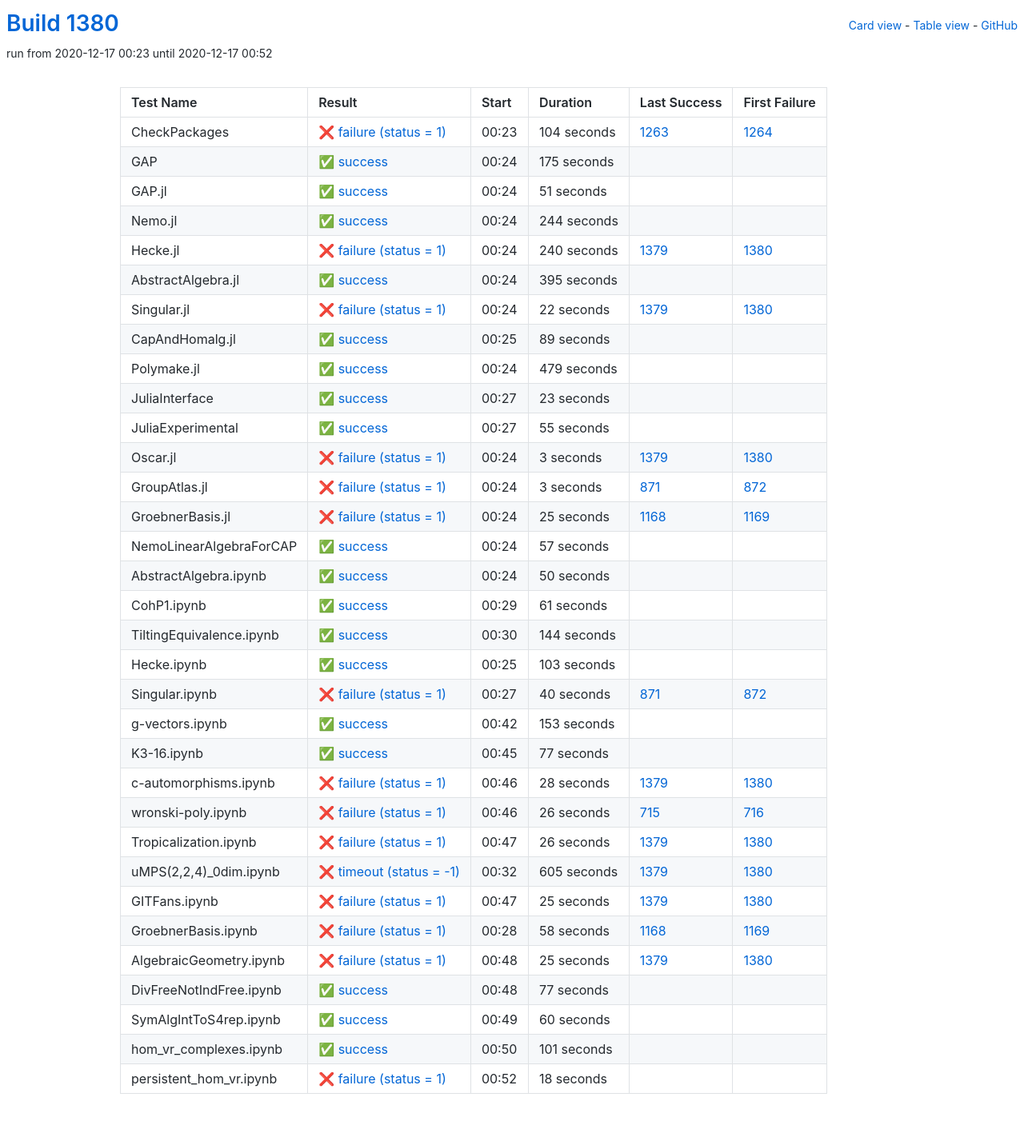
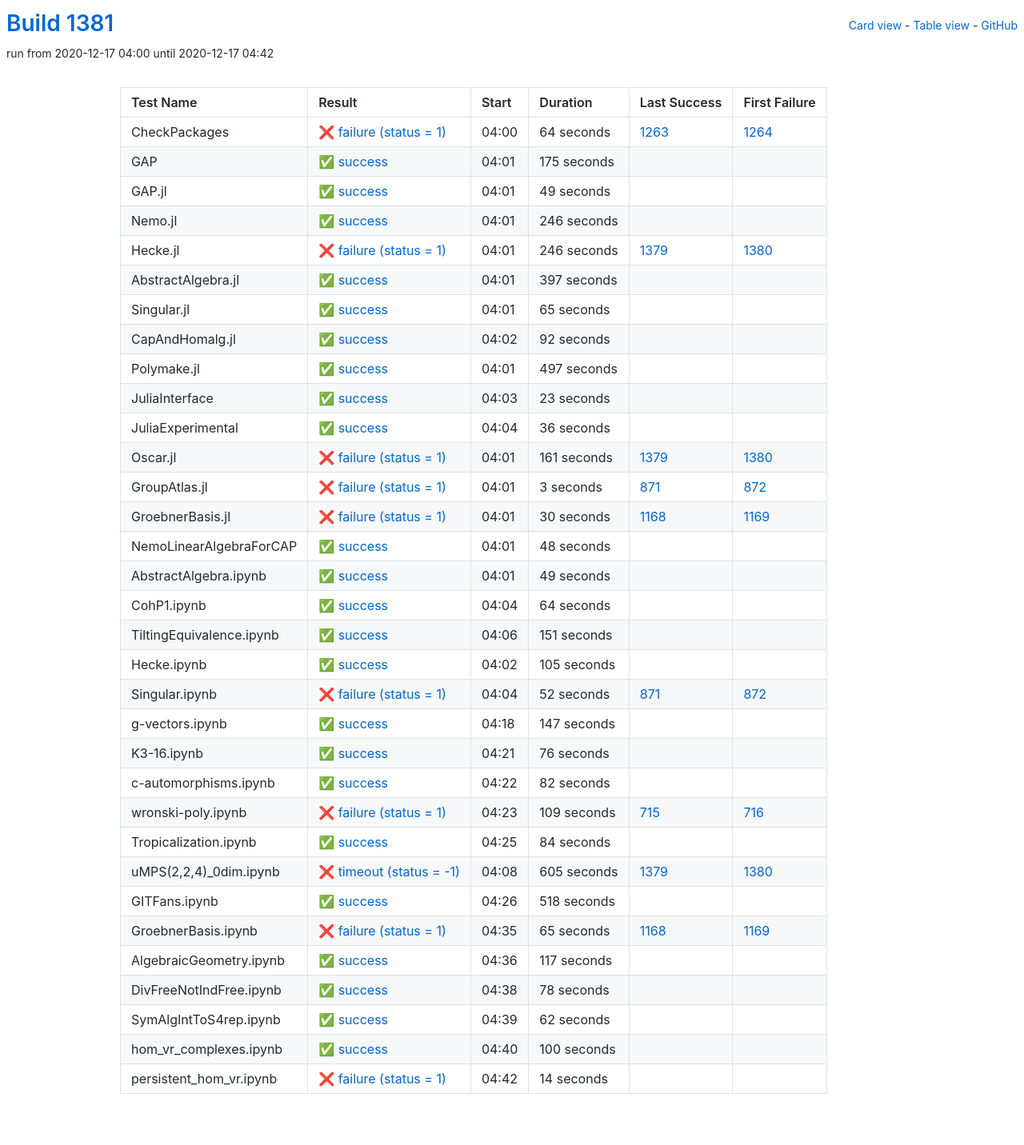
Before and after one commit to oscar-system/oscar-ci-status-stable, a Jekyll site: the page built from table.html, in a window 1280 px wide. Shown: the whole page at 80% size. Built offline with Jekyll 4.4.1, drawn with Linux system fonts in a browser that asks for light colours.

Commit message:
Build #1381

```diff
--- a/_data/ci.yml
+++ b/_data/ci.yml
@@ -1,6 +1,6 @@
 ---
-build: 1380
-build_url: https://oscarci.mathematik.uni-kl.de/job/oscar-stable/1380/
+build: 1381
+build_url: https://oscarci.mathematik.uni-kl.de/job/oscar-stable/1381/
 job: oscar-stable
 organization: oscar-system
 repo: oscar-ci-status-stable
@@ -8,20 +8,20 @@ repourl: https://github.com/oscar-system/oscar-ci-status-stable
 tests:
 - name: CheckPackages
   id: checkpackages
-  log: https://oscarci.mathematik.uni-kl.de/job/oscar-stable/1380/artifact/logs/build-1380/CheckPackages.log
-  start: 2020-12-17 00:23
+  log: https://oscarci.mathematik.uni-kl.de/job/oscar-stable/1381/artifact/logs/build-1381/CheckPackages.log
+  start: 2020-12-17 04:00
   success: false
   exitcode: 1
   status: failure
-  duration: 104
+  duration: 64
   last_success: 1263
   last_success_url: https://oscarci.mathematik.uni-kl.de/job/oscar-stable/1263/
   first_failure: 1264
   first_failure_url: https://oscarci.mathematik.uni-kl.de/job/oscar-stable/1264/
 - name: GAP
   id: gap
-  log: https://oscarci.mathematik.uni-kl.de/job/oscar-stable/1380/artifact/logs/build-1380/GAP.log
-  start: 2020-12-17 00:24
+  log: https://oscarci.mathematik.uni-kl.de/job/oscar-stable/1381/artifact/logs/build-1381/GAP.log
+  start: 2020-12-17 04:01
   success: true
   exitcode: 0
   status: success
@@ -32,92 +32,92 @@ tests:
   first_failure_url:
 - name: GAP.jl
   id: gap-jl
-  log: https://oscarci.mathematik.uni-kl.de/job/oscar-stable/1380/artifact/logs/build-1380/GAP.jl.log
-  start: 2020-12-17 00:24
+  log: https://oscarci.mathematik.uni-kl.de/job/oscar-stable/1381/artifact/logs/build-1381/GAP.jl.log
+  start: 2020-12-17 04:01
   success: true
   exitcode: 0
   status: success
-  duration: 51
+  duration: 49
   last_success: false
   last_success_url:
   first_failure: false
   first_failure_url:
 - name: Nemo.jl
   id: nemo-jl
-  log: https://oscarci.mathematik.uni-kl.de/job/oscar-stable/1380/artifact/logs/build-1380/Nemo.jl.log
-  start: 2020-12-17 00:24
+  log: https://oscarci.mathematik.uni-kl.de/job/oscar-stable/1381/artifact/logs/build-1381/Nemo.jl.log
+  start: 2020-12-17 04:01
   success: true
   exitcode: 0
   status: success
-  duration: 244
+  duration: 246
   last_success: false
   last_success_url:
   first_failure: false
   first_failure_url:
 - name: Hecke.jl
   id: hecke-jl
-  log: https://oscarci.mathematik.uni-kl.de/job/oscar-stable/1380/artifact/logs/build-1380/Hecke.jl.log
-  start: 2020-12-17 00:24
+  log: https://oscarci.mathematik.uni-kl.de/job/oscar-stable/1381/artifact/logs/build-1381/Hecke.jl.log
+  start: 2020-12-17 04:01
   success: false
   exitcode: 1
   status: failure
-  duration: 240
+  duration: 246
   last_success: 1379
   last_success_url: https://oscarci.mathematik.uni-kl.de/job/oscar-stable/1379/
   first_failure: 1380
   first_failure_url: https://oscarci.mathematik.uni-kl.de/job/oscar-stable/1380/
 - name: AbstractAlgebra.jl
   id: abstractalgebra-jl
-  log: https://oscarci.mathematik.uni-kl.de/job/oscar-stable/1380/artifact/logs/build-1380/AbstractAlgebra.jl.log
-  start: 2020-12-17 00:24
+  log: https://oscarci.mathematik.uni-kl.de/job/oscar-stable/1381/artifact/logs/build-1381/AbstractAlgebra.jl.log
+  start: 2020-12-17 04:01
   success: true
   exitcode: 0
   status: success
-  duration: 395
+  duration: 397
   last_success: false
   last_success_url:
   first_failure: false
   first_failure_url:
 - name: Singular.jl
   id: singular-jl
-  log: https://oscarci.mathematik.uni-kl.de/job/oscar-stable/1380/artifact/logs/build-1380/Singular.jl.log
-  start: 2020-12-17 00:24
-  success: false
-  exitcode: 1
-  status: failure
-  duration: 22
-  last_success: 1379
-  last_success_url: https://oscarci.mathematik.uni-kl.de/job/oscar-stable/1379/
-  first_failure: 1380
-  first_failure_url: https://oscarci.mathematik.uni-kl.de/job/oscar-stable/1380/
-- name: CapAndHomalg.jl
-  id: capandhomalg-jl
-  log: https://oscarci.mathematik.uni-kl.de/job/oscar-stable/1380/artifact/logs/build-1380/CapAndHomalg.jl.log
-  start: 2020-12-17 00:25
+  log: https://oscarci.mathematik.uni-kl.de/job/oscar-stable/1381/artifact/logs/build-1381/Singular.jl.log
+  start: 2020-12-17 04:01
   success: true
   exitcode: 0
   status: success
-  duration: 89
+  duration: 65
+  last_success: false
+  last_success_url:
+  first_failure: false
+  first_failure_url:
+- name: CapAndHomalg.jl
+  id: capandhomalg-jl
+  log: https://oscarci.mathematik.uni-kl.de/job/oscar-stable/1381/artifact/logs/build-1381/CapAndHomalg.jl.log
+  start: 2020-12-17 04:02
+  success: true
+  exitcode: 0
+  status: success
+  duration: 92
   last_success: false
   last_success_url:
   first_failure: false
   first_failure_url:
 - name: Polymake.jl
   id: polymake-jl
-  log: https://oscarci.mathematik.uni-kl.de/job/oscar-stable/1380/artifact/logs/build-1380/Polymake.jl.log
-  start: 2020-12-17 00:24
+  log: https://oscarci.mathematik.uni-kl.de/job/oscar-stable/1381/artifact/logs/build-1381/Polymake.jl.log
+  start: 2020-12-17 04:01
   success: true
   exitcode: 0
   status: success
-  duration: 479
+  duration: 497
   last_success: false
   last_success_url:
   first_failure: false
   first_failure_url:
 - name: JuliaInterface
   id: juliainterface
-  log: https://oscarci.mathematik.uni-kl.de/job/oscar-stable/1380/artifact/logs/build-1380/JuliaInterface.log
-  start: 2020-12-17 00:27
+  log: https://oscarci.mathematik.uni-kl.de/job/oscar-stable/1381/artifact/logs/build-1381/JuliaInterface.log
+  start: 2020-12-17 04:03
   success: true
   exitcode: 0
   status: success
@@ -128,32 +128,32 @@ tests:
   first_failure_url:
 - name: JuliaExperimental
   id: juliaexperimental
-  log: https://oscarci.mathematik.uni-kl.de/job/oscar-stable/1380/artifact/logs/build-1380/JuliaExperimental.log
-  start: 2020-12-17 00:27
+  log: https://oscarci.mathematik.uni-kl.de/job/oscar-stable/1381/artifact/logs/build-1381/JuliaExperimental.log
+  start: 2020-12-17 04:04
   success: true
   exitcode: 0
   status: success
-  duration: 55
+  duration: 36
   last_success: false
   last_success_url:
   first_failure: false
   first_failure_url:
 - name: Oscar.jl
   id: oscar-jl
-  log: https://oscarci.mathematik.uni-kl.de/job/oscar-stable/1380/artifact/logs/build-1380/Oscar.jl.log
-  start: 2020-12-17 00:24
+  log: https://oscarci.mathematik.uni-kl.de/job/oscar-stable/1381/artifact/logs/build-1381/Oscar.jl.log
+  start: 2020-12-17 04:01
   success: false
   exitcode: 1
   status: failure
-  duration: 3
+  duration: 161
   last_success: 1379
   last_success_url: https://oscarci.mathematik.uni-kl.de/job/oscar-stable/1379/
   first_failure: 1380
   first_failure_url: https://oscarci.mathematik.uni-kl.de/job/oscar-stable/1380/
 - name: GroupAtlas.jl
   id: groupatlas-jl
-  log: https://oscarci.mathematik.uni-kl.de/job/oscar-stable/1380/artifact/logs/build-1380/GroupAtlas.jl.log
-  start: 2020-12-17 00:24
+  log: https://oscarci.mathematik.uni-kl.de/job/oscar-stable/1381/artifact/logs/build-1381/GroupAtlas.jl.log
+  start: 2020-12-17 04:01
   success: false
   exitcode: 1
   status: failure
@@ -164,152 +164,152 @@ tests:
   first_failure_url: https://oscarci.mathematik.uni-kl.de/job/oscar-stable/872/
 - name: GroebnerBasis.jl
   id: groebnerbasis-jl
-  log: https://oscarci.mathematik.uni-kl.de/job/oscar-stable/1380/artifact/logs/build-1380/GroebnerBasis.jl.log
-  start: 2020-12-17 00:24
+  log: https://oscarci.mathematik.uni-kl.de/job/oscar-stable/1381/artifact/logs/build-1381/GroebnerBasis.jl.log
+  start: 2020-12-17 04:01
   success: false
   exitcode: 1
   status: failure
-  duration: 25
+  duration: 30
   last_success: 1168
   last_success_url: https://oscarci.mathematik.uni-kl.de/job/oscar-stable/1168/
   first_failure: 1169
   first_failure_url: https://oscarci.mathematik.uni-kl.de/job/oscar-stable/1169/
 - name: NemoLinearAlgebraForCAP
   id: nemolinearalgebraforcap
-  log: https://oscarci.mathematik.uni-kl.de/job/oscar-stable/1380/artifact/logs/build-1380/NemoLinearAlgebraForCAP.log
-  start: 2020-12-17 00:24
+  log: https://oscarci.mathematik.uni-kl.de/job/oscar-stable/1381/artifact/logs/build-1381/NemoLinearAlgebraForCAP.log
+  start: 2020-12-17 04:01
   success: true
   exitcode: 0
   status: success
-  duration: 57
+  duration: 48
   last_success: false
   last_success_url:
   first_failure: false
   first_failure_url:
 - name: AbstractAlgebra.ipynb
   id: abstractalgebra-ipynb
-  log: https://oscarci.mathematik.uni-kl.de/job/oscar-stable/1380/artifact/logs/build-1380/AbstractAlgebra.ipynb.log
-  start: 2020-12-17 00:24
+  log: https://oscarci.mathematik.uni-kl.de/job/oscar-stable/1381/artifact/logs/build-1381/AbstractAlgebra.ipynb.log
+  start: 2020-12-17 04:01
   success: true
   exitcode: 0
   status: success
-  duration: 50
+  duration: 49
   last_success: false
   last_success_url:
   first_failure: false
   first_failure_url:
 - name: CohP1.ipynb
   id: cohp1-ipynb
-  log: https://oscarci.mathematik.uni-kl.de/job/oscar-stable/1380/artifact/logs/build-1380/CohP1.ipynb.log
-  start: 2020-12-17 00:29
+  log: https://oscarci.mathematik.uni-kl.de/job/oscar-stable/1381/artifact/logs/build-1381/CohP1.ipynb.log
+  start: 2020-12-17 04:04
   success: true
   exitcode: 0
   status: success
-  duration: 61
+  duration: 64
   last_success: false
   last_success_url:
   first_failure: false
   first_failure_url:
 - name: TiltingEquivalence.ipynb
   id: tiltingequivalence-ipynb
-  log: https://oscarci.mathematik.uni-kl.de/job/oscar-stable/1380/artifact/logs/build-1380/TiltingEquivalence.ipynb.log
-  start: 2020-12-17 00:30
+  log: https://oscarci.mathematik.uni-kl.de/job/oscar-stable/1381/artifact/logs/build-1381/TiltingEquivalence.ipynb.log
+  start: 2020-12-17 04:06
   success: true
   exitcode: 0
   status: success
-  duration: 144
+  duration: 151
   last_success: false
   last_success_url:
   first_failure: false
   first_failure_url:
 - name: Hecke.ipynb
   id: hecke-ipynb
-  log: https://oscarci.mathematik.uni-kl.de/job/oscar-stable/1380/artifact/logs/build-1380/Hecke.ipynb.log
-  start: 2020-12-17 00:25
+  log: https://oscarci.mathematik.uni-kl.de/job/oscar-stable/1381/artifact/logs/build-1381/Hecke.ipynb.log
+  start: 2020-12-17 04:02
   success: true
   exitcode: 0
   status: success
-  duration: 103
+  duration: 105
   last_success: false
   last_success_url:
   first_failure: false
   first_failure_url:
 - name: Singular.ipynb
   id: singular-ipynb
-  log: https://oscarci.mathematik.uni-kl.de/job/oscar-stable/1380/artifact/logs/build-1380/Singular.ipynb.log
-  start: 2020-12-17 00:27
+  log: https://oscarci.mathematik.uni-kl.de/job/oscar-stable/1381/artifact/logs/build-1381/Singular.ipynb.log
+  start: 2020-12-17 04:04
   success: false
   exitcode: 1
   status: failure
-  duration: 40
+  duration: 52
   last_success: 871
   last_success_url: https://oscarci.mathematik.uni-kl.de/job/oscar-stable/871/
   first_failure: 872
   first_failure_url: https://oscarci.mathematik.uni-kl.de/job/oscar-stable/872/
 - name: g-vectors.ipynb
   id: g-vectors-ipynb
-  log: https://oscarci.mathematik.uni-kl.de/job/oscar-stable/1380/artifact/logs/build-1380/g-vectors.ipynb.log
-  start: 2020-12-17 00:42
+  log: https://oscarci.mathematik.uni-kl.de/job/oscar-stable/1381/artifact/logs/build-1381/g-vectors.ipynb.log
+  start: 2020-12-17 04:18
   success: true
   exitcode: 0
   status: success
-  duration: 153
+  duration: 147
   last_success: false
   last_success_url:
   first_failure: false
   first_failure_url:
 - name: K3-16.ipynb
   id: k3-16-ipynb
-  log: https://oscarci.mathematik.uni-kl.de/job/oscar-stable/1380/artifact/logs/build-1380/K3-16.ipynb.log
-  start: 2020-12-17 00:45
+  log: https://oscarci.mathematik.uni-kl.de/job/oscar-stable/1381/artifact/logs/build-1381/K3-16.ipynb.log
+  start: 2020-12-17 04:21
   success: true
   exitcode: 0
   status: success
-  duration: 77
+  duration: 76
   last_success: false
   last_success_url:
   first_failure: false
   first_failure_url:
 - name: c-automorphisms.ipynb
   id: c-automorphisms-ipynb
-  log: https://oscarci.mathematik.uni-kl.de/job/oscar-stable/1380/artifact/logs/build-1380/c-automorphisms.ipynb.log
-  start: 2020-12-17 00:46
+  log: https://oscarci.mathematik.uni-kl.de/job/oscar-stable/1381/artifact/logs/build-1381/c-automorphisms.ipynb.log
+  start: 2020-12-17 04:22
+  success: true
+  exitcode: 0
+  status: success
+  duration: 82
+  last_success: false
+  last_success_url:
+  first_failure: false
+  first_failure_url:
+- name: wronski-poly.ipynb
+  id: wronski-poly-ipynb
+  log: https://oscarci.mathematik.uni-kl.de/job/oscar-stable/1381/artifact/logs/build-1381/wronski-poly.ipynb.log
+  start: 2020-12-17 04:23
   success: false
   exitcode: 1
   status: failure
-  duration: 28
-  last_success: 1379
-  last_success_url: https://oscarci.mathematik.uni-kl.de/job/oscar-stable/1379/
-  first_failure: 1380
-  first_failure_url: https://oscarci.mathematik.uni-kl.de/job/oscar-stable/1380/
-- name: wronski-poly.ipynb
-  id: wronski-poly-ipynb
-  log: https://oscarci.mathematik.uni-kl.de/job/oscar-stable/1380/artifact/logs/build-1380/wronski-poly.ipynb.log
-  start: 2020-12-17 00:46
-  success: false
-  exitcode: 1
-  status: failure
-  duration: 26
+  duration: 109
   last_success: 715
   last_success_url: https://oscarci.mathematik.uni-kl.de/job/oscar-stable/715/
   first_failure: 716
   first_failure_url: https://oscarci.mathematik.uni-kl.de/job/oscar-stable/716/
 - name: Tropicalization.ipynb
   id: tropicalization-ipynb
-  log: https://oscarci.mathematik.uni-kl.de/job/oscar-stable/1380/artifact/logs/build-1380/Tropicalization.ipynb.log
-  start: 2020-12-17 00:47
-  success: false
-  exitcode: 1
-  status: failure
-  duration: 26
-  last_success: 1379
-  last_success_url: https://oscarci.mathematik.uni-kl.de/job/oscar-stable/1379/
-  first_failure: 1380
-  first_failure_url: https://oscarci.mathematik.uni-kl.de/job/oscar-stable/1380/
+  log: https://oscarci.mathematik.uni-kl.de/job/oscar-stable/1381/artifact/logs/build-1381/Tropicalization.ipynb.log
+  start: 2020-12-17 04:25
+  success: true
+  exitcode: 0
+  status: success
+  duration: 84
+  last_success: false
+  last_success_url:
+  first_failure: false
+  first_failure_url:
 - name: uMPS(2,2,4)_0dim.ipynb
   id: umps-2-2-4-0dim-ipynb
-  log: https://oscarci.mathematik.uni-kl.de/job/oscar-stable/1380/artifact/logs/build-1380/uMPS-2-2-4-_0dim.ipynb.log
-  start: 2020-12-17 00:32
+  log: https://oscarci.mathematik.uni-kl.de/job/oscar-stable/1381/artifact/logs/build-1381/uMPS-2-2-4-_0dim.ipynb.log
+  start: 2020-12-17 04:08
   success: false
   exitcode: -1
   status: timeout
@@ -320,84 +320,84 @@ tests:
   first_failure_url: https://oscarci.mathematik.uni-kl.de/job/oscar-stable/1380/
 - name: GITFans.ipynb
   id: gitfans-ipynb
-  log: https://oscarci.mathematik.uni-kl.de/job/oscar-stable/1380/artifact/logs/build-1380/GITFans.ipynb.log
-  start: 2020-12-17 00:47
+  log: https://oscarci.mathematik.uni-kl.de/job/oscar-stable/1381/artifact/logs/build-1381/GITFans.ipynb.log
+  start: 2020-12-17 04:26
+  success: true
+  exitcode: 0
+  status: success
+  duration: 518
+  last_success: false
+  last_success_url:
+  first_failure: false
+  first_failure_url:
+- name: GroebnerBasis.ipynb
+  id: groebnerbasis-ipynb
+  log: https://oscarci.mathematik.uni-kl.de/job/oscar-stable/1381/artifact/logs/build-1381/GroebnerBasis.ipynb.log
+  start: 2020-12-17 04:35
   success: false
   exitcode: 1
   status: failure
-  duration: 25
-  last_success: 1379
-  last_success_url: https://oscarci.mathematik.uni-kl.de/job/oscar-stable/1379/
-  first_failure: 1380
-  first_failure_url: https://oscarci.mathematik.uni-kl.de/job/oscar-stable/1380/
-- name: GroebnerBasis.ipynb
-  id: groebnerbasis-ipynb
-  log: https://oscarci.mathematik.uni-kl.de/job/oscar-stable/1380/artifact/logs/build-1380/GroebnerBasis.ipynb.log
-  start: 2020-12-17 00:28
-  success: false
-  exitcode: 1
-  status: failure
-  duration: 58
+  duration: 65
   last_success: 1168
   last_success_url: https://oscarci.mathematik.uni-kl.de/job/oscar-stable/1168/
   first_failure: 1169
   first_failure_url: https://oscarci.mathematik.uni-kl.de/job/oscar-stable/1169/
 - name: AlgebraicGeometry.ipynb
   id: algebraicgeometry-ipynb
-  log: https://oscarci.mathematik.uni-kl.de/job/oscar-stable/1380/artifact/logs/build-1380/AlgebraicGeometry.ipynb.log
-  start: 2020-12-17 00:48
-  success: false
-  exitcode: 1
-  status: failure
-  duration: 25
-  last_success: 1379
-  last_success_url: https://oscarci.mathematik.uni-kl.de/job/oscar-stable/1379/
-  first_failure: 1380
-  first_failure_url: https://oscarci.mathematik.uni-kl.de/job/oscar-stable/1380/
-- name: DivFreeNotIndFree.ipynb
-  id: divfreenotindfree-ipynb
-  log: https://oscarci.mathematik.uni-kl.de/job/oscar-stable/1380/artifact/logs/build-1380/DivFreeNotIndFree.ipynb.log
-  start: 2020-12-17 00:48
+  log: https://oscarci.mathematik.uni-kl.de/job/oscar-stable/1381/artifact/logs/build-1381/AlgebraicGeometry.ipynb.log
+  start: 2020-12-17 04:36
   success: true
   exitcode: 0
   status: success
-  duration: 77
+  duration: 117
+  last_success: false
+  last_success_url:
+  first_failure: false
+  first_failure_url:
+- name: DivFreeNotIndFree.ipynb
+  id: divfreenotindfree-ipynb
+  log: https://oscarci.mathematik.uni-kl.de/job/oscar-stable/1381/artifact/logs/build-1381/DivFreeNotIndFree.ipynb.log
+  start: 2020-12-17 04:38
+  success: true
+  exitcode: 0
+  status: success
+  duration: 78
   last_success: false
   last_success_url:
   first_failure: false
   first_failure_url:
 - name: SymAlgIntToS4rep.ipynb
   id: symalginttos4rep-ipynb
-  log: https://oscarci.mathematik.uni-kl.de/job/oscar-stable/1380/artifact/logs/build-1380/SymAlgIntToS4rep.ipynb.log
-  start: 2020-12-17 00:49
+  log: https://oscarci.mathematik.uni-kl.de/job/oscar-stable/1381/artifact/logs/build-1381/SymAlgIntToS4rep.ipynb.log
+  start: 2020-12-17 04:39
   success: true
   exitcode: 0
   status: success
-  duration: 60
+  duration: 62
   last_success: false
   last_success_url:
   first_failure: false
   first_failure_url:
 - name: hom_vr_complexes.ipynb
   id: hom-vr-complexes-ipynb
-  log: https://oscarci.mathematik.uni-kl.de/job/oscar-stable/1380/artifact/logs/build-1380/hom_vr_complexes.ipynb.log
-  start: 2020-12-17 00:50
+  log: https://oscarci.mathematik.uni-kl.de/job/oscar-stable/1381/artifact/logs/build-1381/hom_vr_complexes.ipynb.log
+  start: 2020-12-17 04:40
   success: true
   exitcode: 0
   status: success
-  duration: 101
+  duration: 100
   last_success: false
   last_success_url:
   first_failure: false
   first_failure_url:
 - name: persistent_hom_vr.ipynb
   id: persistent-hom-vr-ipynb
-  log: https://oscarci.mathematik.uni-kl.de/job/oscar-stable/1380/artifact/logs/build-1380/persistent_hom_vr.ipynb.log
-  start: 2020-12-17 00:52
+  log: https://oscarci.mathematik.uni-kl.de/job/oscar-stable/1381/artifact/logs/build-1381/persistent_hom_vr.ipynb.log
+  start: 2020-12-17 04:42
   success: false
   exitcode: 1
   status: failure
-  duration: 18
+  duration: 14
   last_success: false
   last_success_url:
   first_failure: false
```
Also changed, not shown: README.md.
